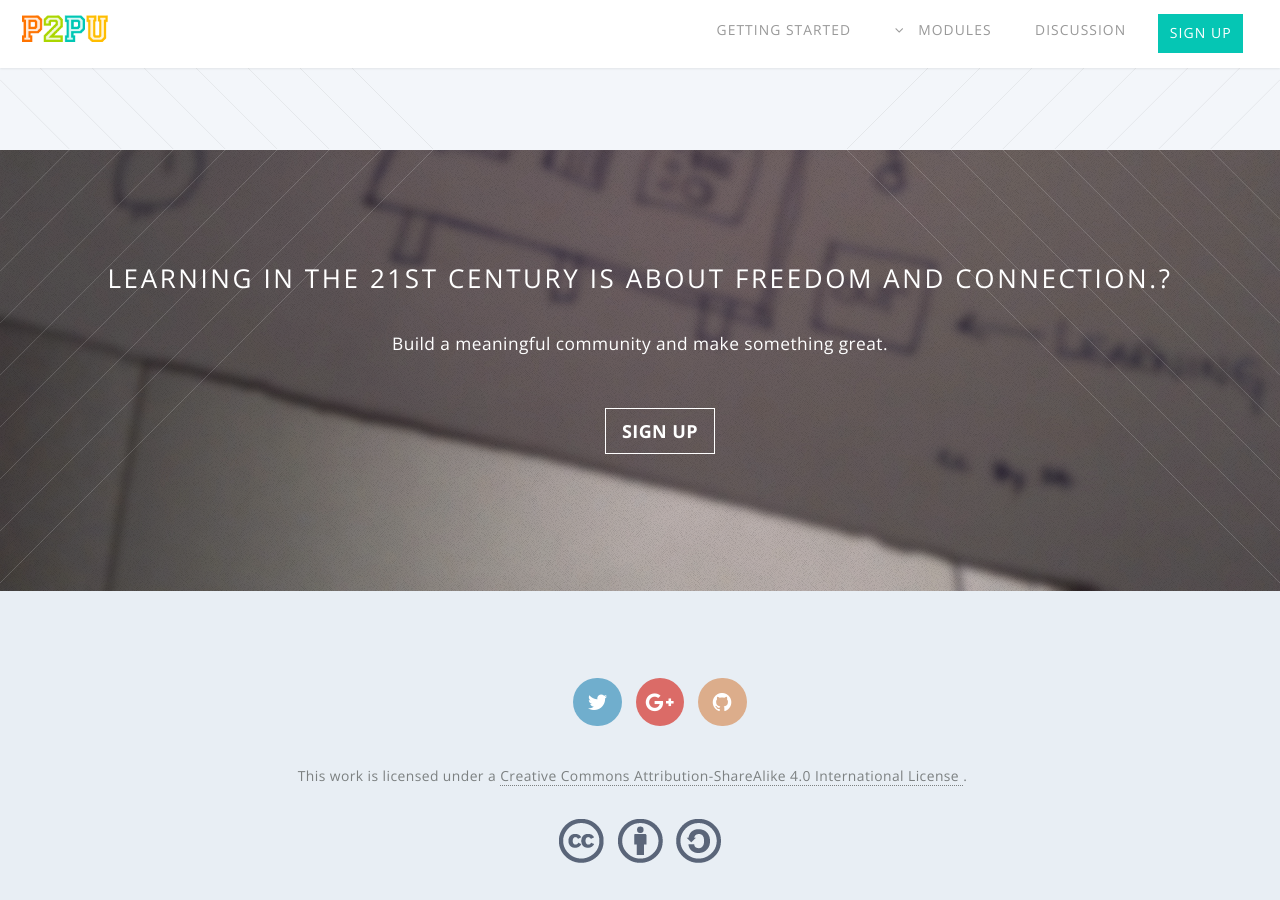
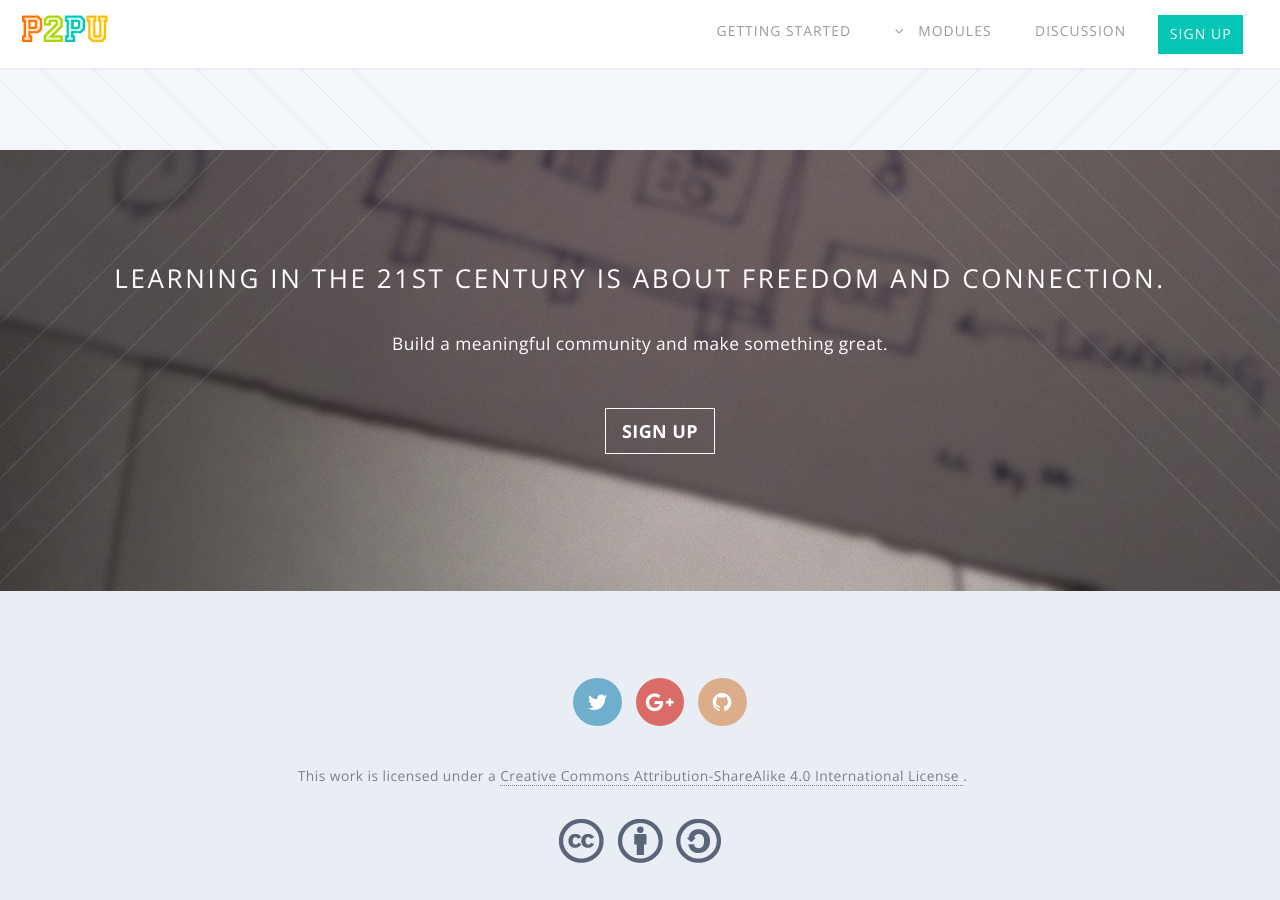
Before and after one commit to p2pu/social-learning-course, a Jekyll site: the page built from index.html, in a window 1280 px wide and 900 px high, scrolled down 2942 px. Built offline with Jekyll 4.4.1, drawn with Linux system fonts in a browser that asks for light colours; nearby versions of some CDN libraries; Markdown is read by kramdown in place of the engine named in the settings.

```diff
--- a/index.html
+++ b/index.html
@@ -88,7 +88,7 @@ body-class: "index"
 <section id="cta">
 
 	<header>
-		<h2><strong>Learning in the 21st century is about freedom and connection.</strong>?</h2>
+		<h2><strong>Learning in the 21st century is about freedom and connection.</strong></h2>
 
 		<p>Build a meaningful community and make something great.</p>
 	</header>
```
